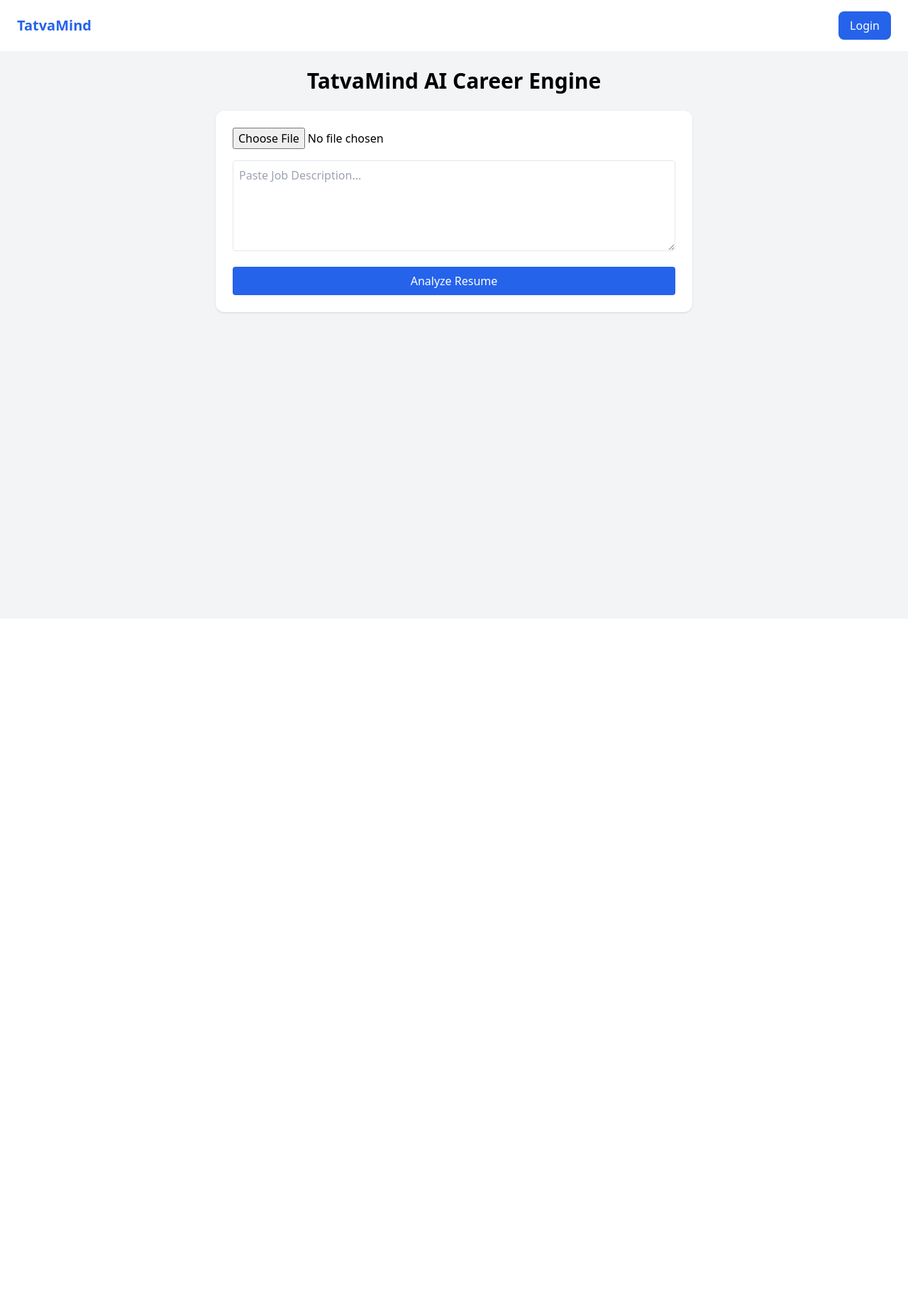
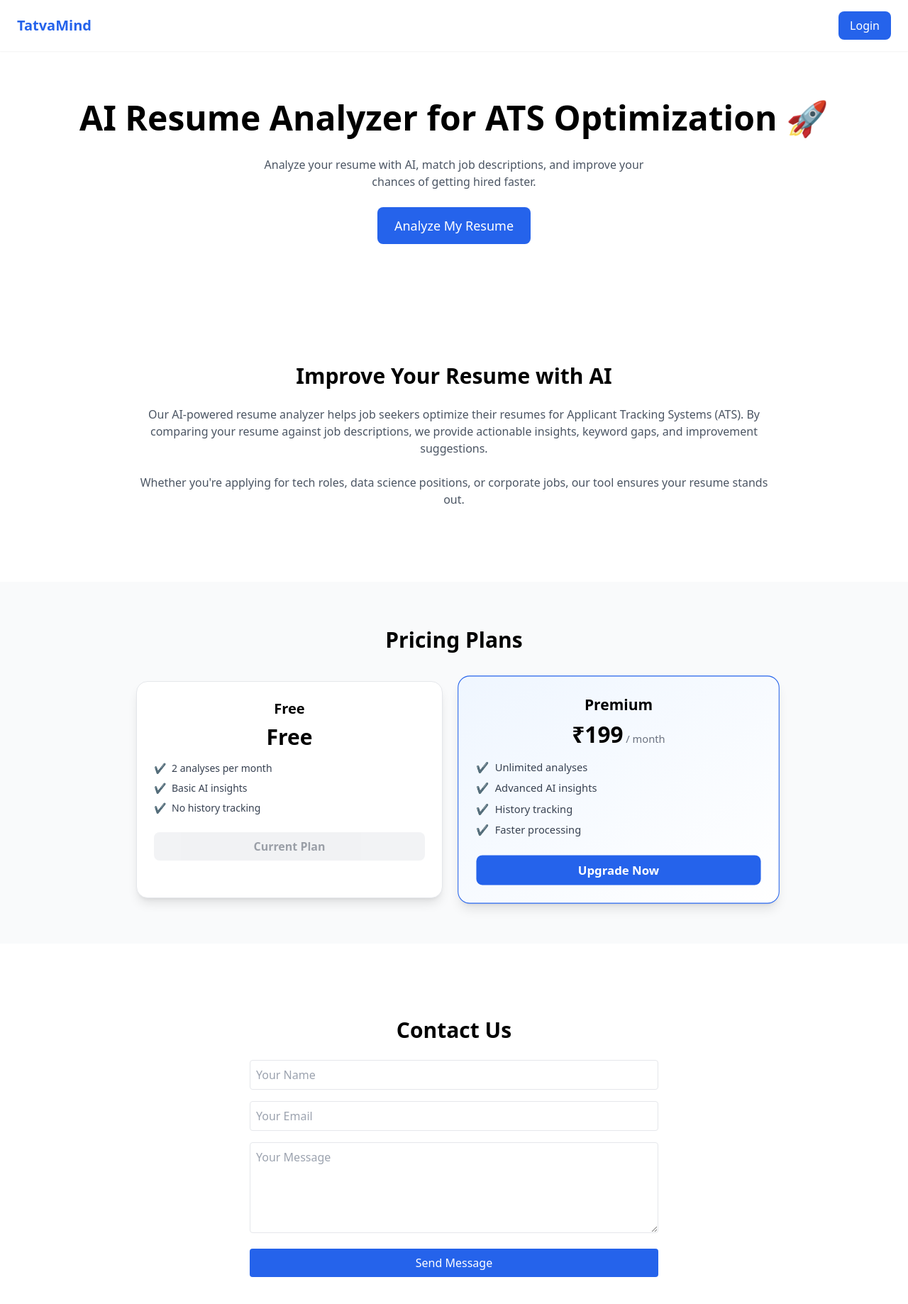
Before and after one commit to TatvaMind-Intelligence-Lab/AI-Career-Engine, a React (Vite) app in the folder frontend/: page / in a window 1280 px wide. Shown: the top 1838 px of the page at 71% size. Before the commit the page ends 872 px from the top, so only its background shows below. Built offline with nearby package versions, Linux system fonts and the light colour scheme.

Commit message:
Home page section wise layout done

```diff
--- /dev/null
+++ b/frontend/src/Components/Home/About.jsx
@@ -0,0 +1,21 @@
+export default function About() {
+  return (
+    <section className="py-16 max-w-4xl mx-auto space-y-6">
+      <h2 className="text-3xl font-bold text-center">
+        Improve Your Resume with AI
+      </h2>
+
+      <p className="text-gray-600 text-center">
+        Our AI-powered resume analyzer helps job seekers optimize their resumes
+        for Applicant Tracking Systems (ATS). By comparing your resume against
+        job descriptions, we provide actionable insights, keyword gaps, and
+        improvement suggestions.
+      </p>
+
+      <p className="text-gray-600 text-center">
+        Whether you're applying for tech roles, data science positions, or
+        corporate jobs, our tool ensures your resume stands out.
+      </p>
+    </section>
+  );
+}
--- /dev/null
+++ b/frontend/src/Components/Home/Contact.jsx
@@ -0,0 +1,53 @@
+import { useState } from "react";
+import toast from "react-hot-toast";
+
+export default function Contact() {
+  const [form, setForm] = useState({
+    name: "",
+    email: "",
+    message: "",
+  });
+
+  const handleSubmit = (e) => {
+    e.preventDefault();
+
+    // 🔥 for now just simulate
+    toast.success("Message sent!");
+    setForm({ name: "", email: "", message: "" });
+  };
+
+  return (
+    <section className="py-16 max-w-xl mx-auto">
+      <h2 className="text-3xl font-bold text-center mb-6">Contact Us</h2>
+
+      <form onSubmit={handleSubmit} className="space-y-4">
+        <input
+          type="text"
+          placeholder="Your Name"
+          className="w-full border p-2 rounded"
+          value={form.name}
+          onChange={(e) => setForm({ ...form, name: e.target.value })}
+        />
+
+        <input
+          type="email"
+          placeholder="Your Email"
+          className="w-full border p-2 rounded"
+          value={form.email}
+          onChange={(e) => setForm({ ...form, email: e.target.value })}
+        />
+
+        <textarea
+          placeholder="Your Message"
+          className="w-full border p-2 rounded h-32"
+          value={form.message}
+          onChange={(e) => setForm({ ...form, message: e.target.value })}
+        />
+
+        <button className="w-full bg-blue-600 text-white py-2 rounded">
+          Send Message
+        </button>
+      </form>
+    </section>
+  );
+}
--- /dev/null
+++ b/frontend/src/Components/Home/Hero.jsx
@@ -0,0 +1,25 @@
+import { useNavigate } from "react-router-dom";
+
+export default function Hero() {
+  const navigate = useNavigate();
+
+  return (
+    <section className="text-center py-16 space-y-6">
+      <h1 className="text-5xl font-bold leading-tight">
+        AI Resume Analyzer for ATS Optimization 🚀
+      </h1>
+
+      <p className="text-gray-600 max-w-xl mx-auto">
+        Analyze your resume with AI, match job descriptions, and improve your
+        chances of getting hired faster.
+      </p>
+
+      <button
+        onClick={() => navigate("/auth")}
+        className="bg-blue-600 text-white px-6 py-3 rounded-lg text-lg"
+      >
+        Analyze My Resume
+      </button>
+    </section>
+  );
+}
--- /dev/null
+++ b/frontend/src/Components/Home/Pricing.jsx
@@ -0,0 +1,46 @@
+import PricingCard from "../Premium/Pricing";
+
+export default function Pricing() {
+  return (
+    <section className="py-16 bg-gray-50">
+
+      <h2 className="text-3xl font-bold text-center mb-10">
+        Pricing Plans
+      </h2>
+
+      <div className="grid md:grid-cols-2 gap-8 max-w-4xl mx-auto">
+
+        {/* FREE PLAN */}
+        <PricingCard
+          title="Free"
+          price="Free"
+          features={[
+            "2 analyses per month",
+            "Basic AI insights",
+            "No history tracking",
+          ]}
+          disabled={true}
+        />
+
+        {/* PREMIUM PLAN */}
+        <PricingCard
+          title="Premium"
+          price="₹199"
+          isPremium={true}
+          features={[
+            "Unlimited analyses",
+            "Advanced AI insights",
+            "History tracking",
+            "Faster processing",
+          ]}
+          onClick={() => {
+            console.log("Upgrade clicked");
+            // later → Razorpay integration
+          }}
+        />
+
+      </div>
+
+    </section>
+  );
+}
--- a/frontend/src/Pages/Home.jsx
+++ b/frontend/src/Pages/Home.jsx
@@ -1,30 +1,16 @@
-import { useState } from "react";
-import UploadForm from "../Components/UploadForm";
-import ResultCard from "../Components/ResultCard";
+import About from "../Components/Home/About";
+import Contact from "../Components/Home/Contact";
+import Hero from "../Components/Home/Hero";
+import Pricing from "../Components/Home/Pricing";
 
 export default function Home() {
-  const [result, setResult] = useState(null);
-  const [retrieval, setRetrieval] = useState([]);
 
   return (
-    <div className="min-h-screen bg-gray-100 p-6 flex flex-col items-center">
-
-      <h1 className="text-3xl font-bold mb-6">
-        TatvaMind AI Career Engine
-      </h1>
-
-      <div className="w-full max-w-2xl">
-        <UploadForm
-          setResult={setResult}
-          setRetrieval={setRetrieval}
-        />
-
-        <ResultCard
-          data={result}
-          retrieval={retrieval}
-        />
-      </div>
-
+    <div className="space-y-10">
+      <Hero />
+      <About />
+      <Pricing />
+      <Contact />
     </div>
   );
 }
```
